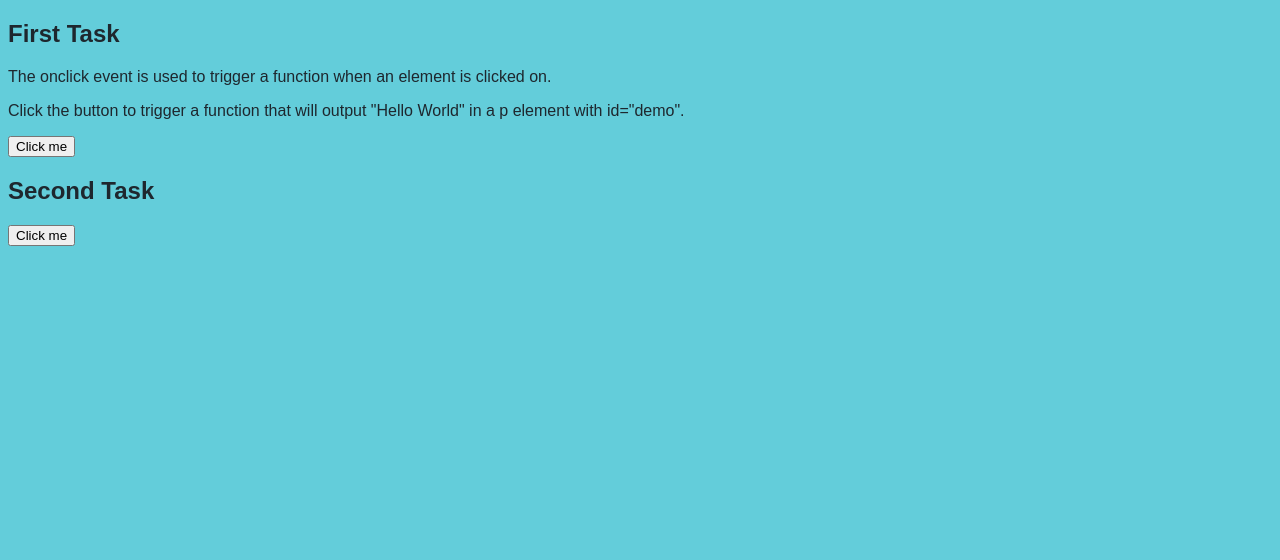
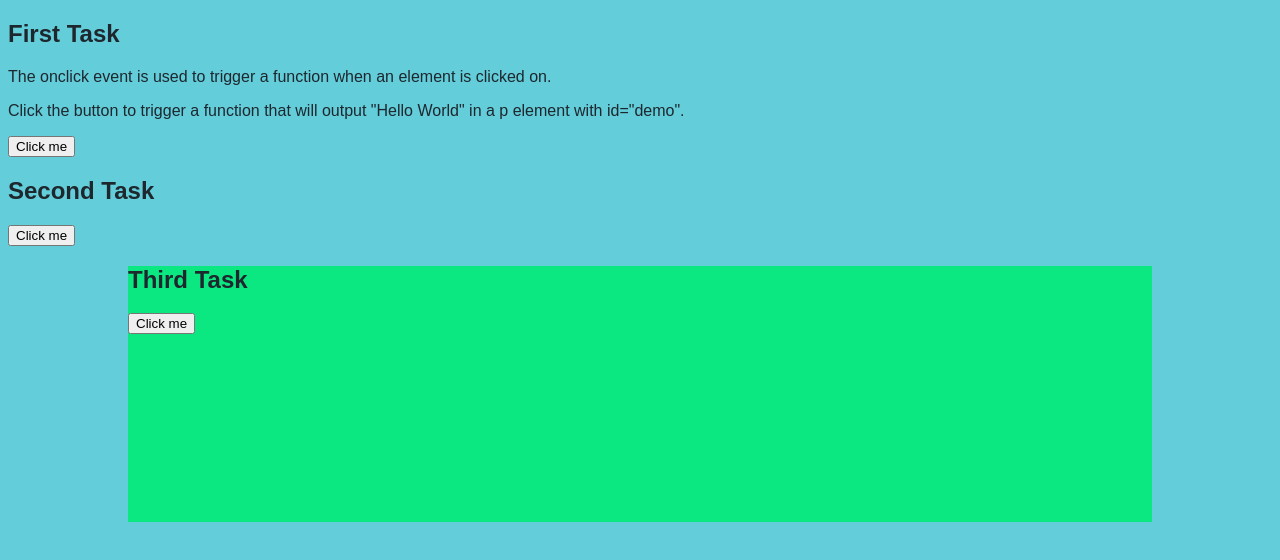
Before and after one commit to cathey191/Term2Day2, a plain HTML site: page tasks.html in a window 1280 px wide. Drawn offline with Linux system fonts and the light colour scheme.

Commit message:
Third task

```diff
--- a/tasks.html
+++ b/tasks.html
@@ -21,6 +21,12 @@
 			}
 			.crossOut{
 				text-decoration: line-through;
+			}
+			.thirdTask{
+				background-color: #0be881;
+				width: 80vw;
+				height: 20vw;
+				margin: 0 auto;
 			}
 		</style>
 	</head>
@@ -61,5 +67,20 @@
 				}
 			</script>
 		</div>
+		<div class="thirdTask" id="all">
+			<h2>Third Task</h2>
+			<button id="3button">Click me</button>
+			<p id="dayThing"></p>
+
+			<script>
+				document.getElementById("3button").onclick = function(){hiding()};
+
+				function hiding(){
+					// document.getElementById("all").style.display = "none";
+					document.getElementById("all").style.visibility = 'hidden';
+				}
+			</script>
+
+		</div>
 	</body>
 </html>
```
Also changed, not shown: index.html (+1 -0 lines).
